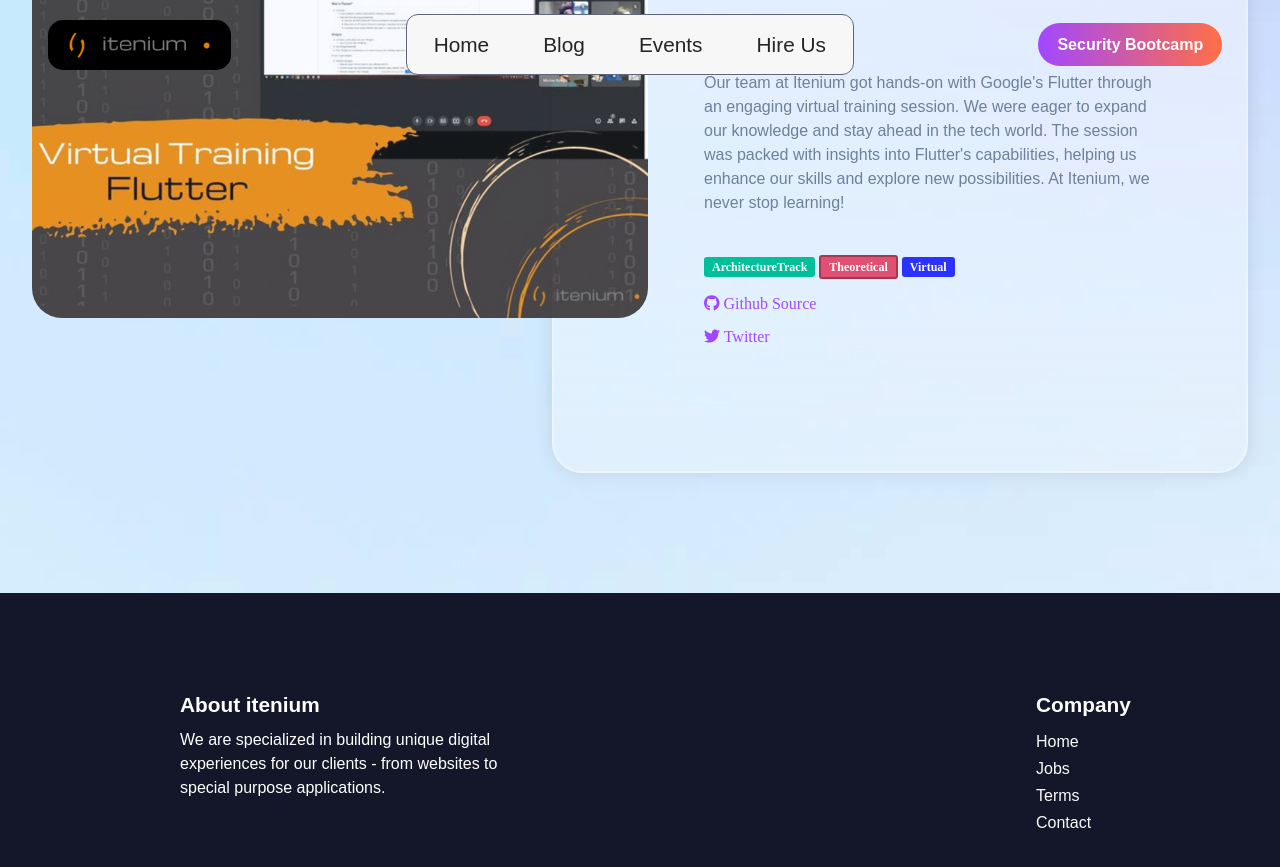
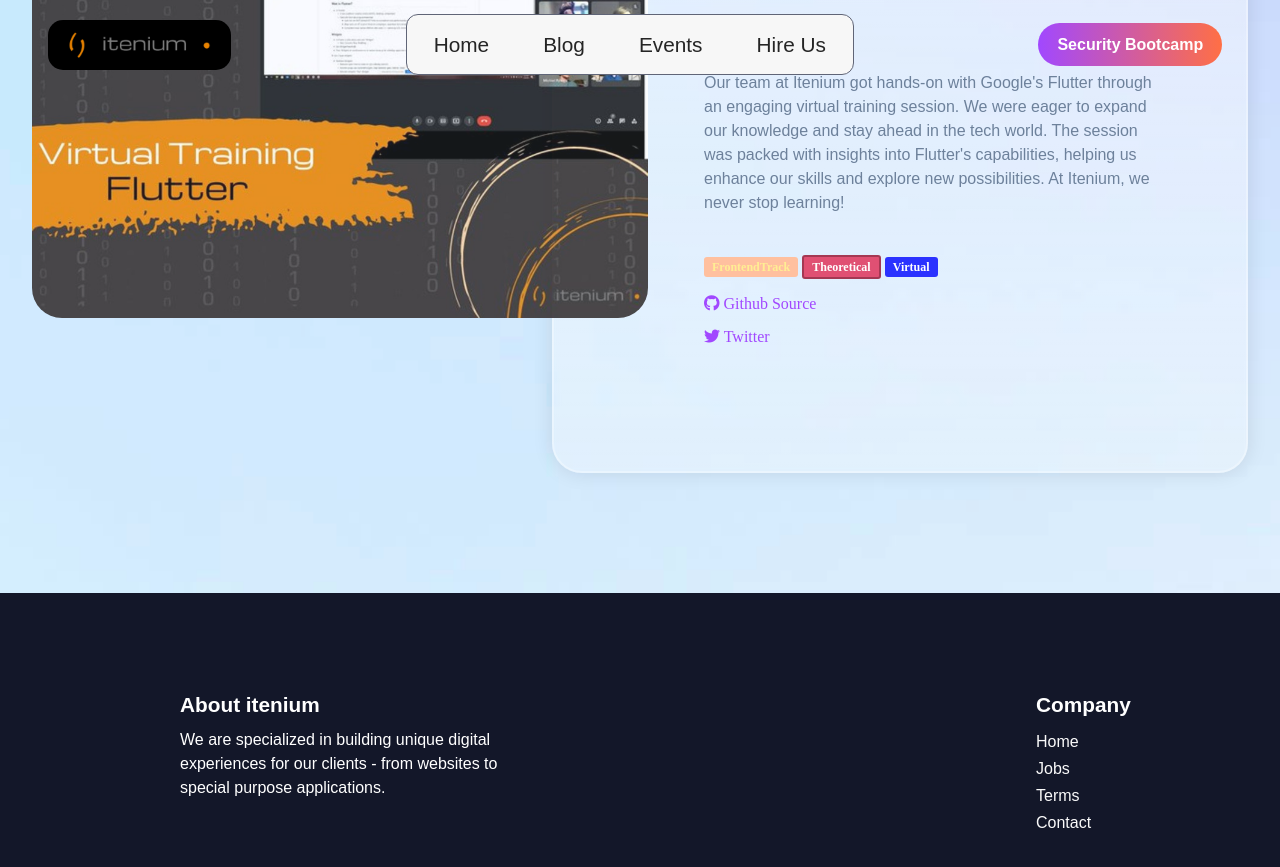
Before and after one commit to itenium-be/Competence-Center, a Jekyll site: the page built from pages/events.html, in a window 1280 px wide and 900 px high, scrolled down 72728 px. Shown: the top 867 px of the window. Built offline with Jekyll 4.4.1, drawn with Linux system fonts in a browser that asks for light colours; some web fonts are replaced.

Commit message:
corrected the track

```diff
--- a/_data/events.yml
+++ b/_data/events.yml
@@ -1518,7 +1518,7 @@
 
 - name: "Flutter"
   date: 2021-09-03
-  track: "ArchitectureTrack"
+  track: "FrontendTrack"
   summary: >
     Our team at Itenium got hands-on with Google's Flutter
     through an engaging virtual training session. We were
```
